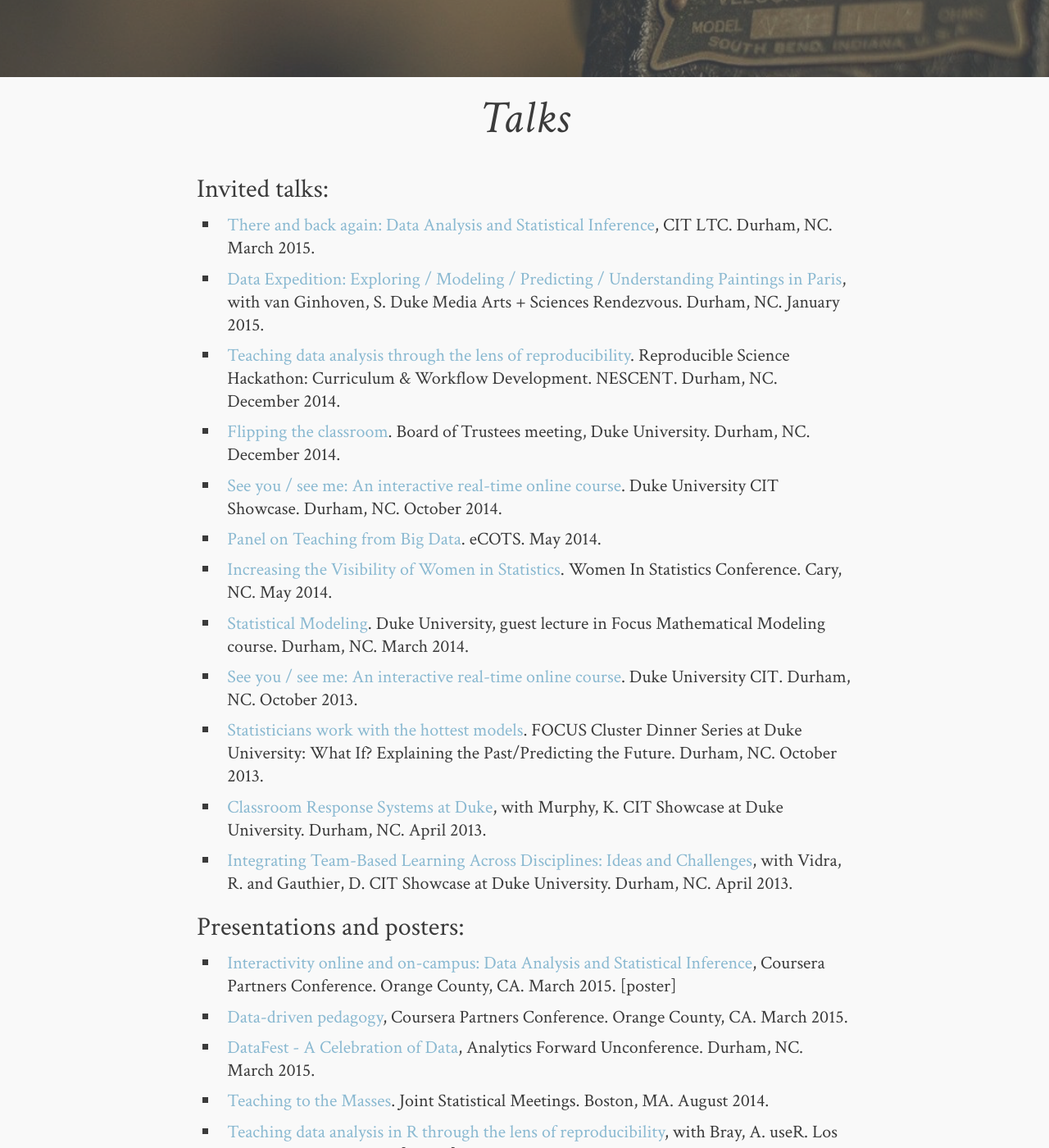
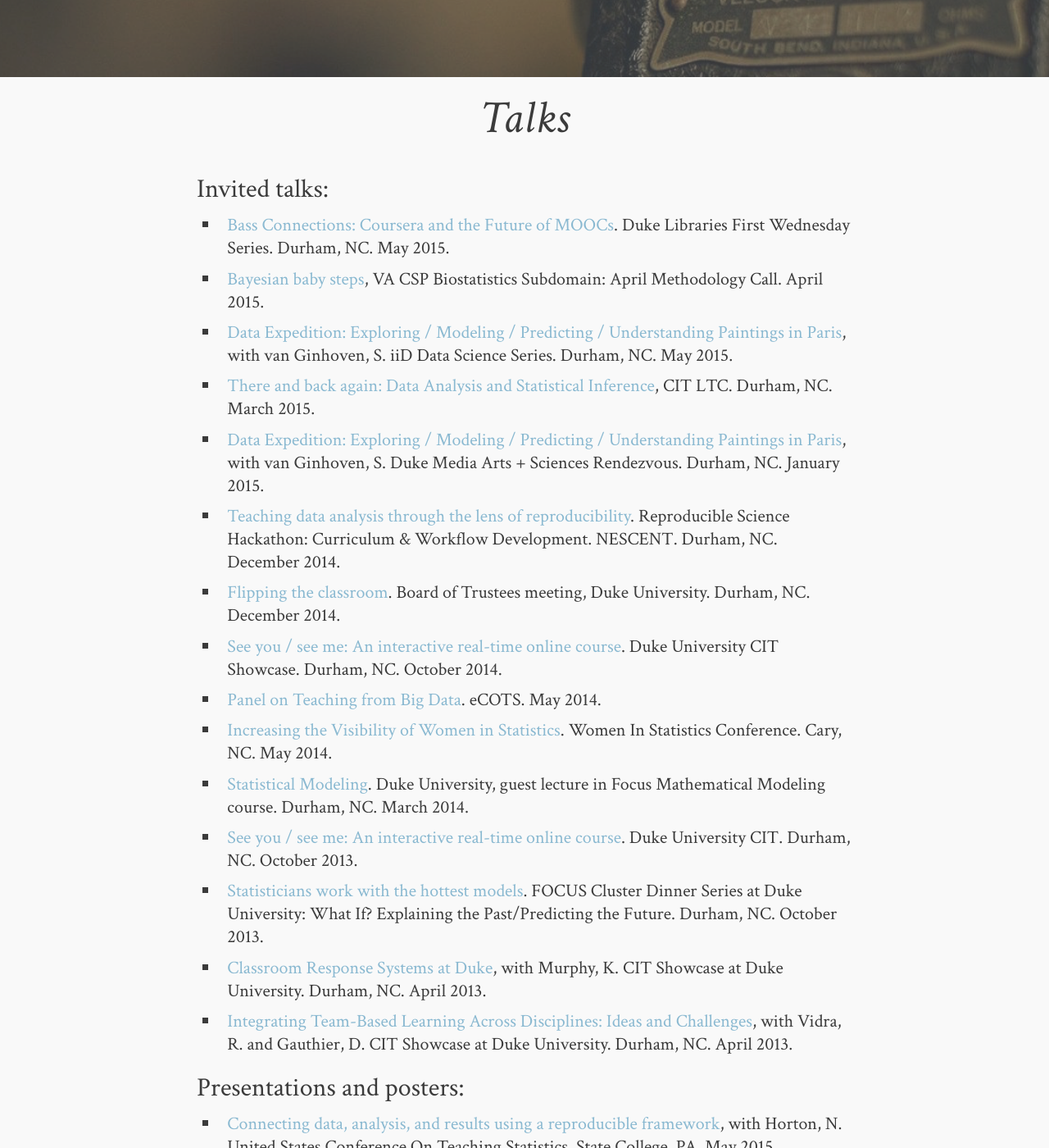
Before and after one commit to mine-cetinkaya-rundel/duke_statsci_homepage, a Jekyll site: the page built from talks.md, in a window 1280 px wide and 1400 px high, scrolled down 456 px. Shown: the whole window at 82% size. Built offline with Jekyll 4.4.1, drawn with Linux system fonts in a browser that asks for light colours; nearby versions of some CDN libraries; comment, search, counter and statistics services are not loaded; some of the changed text lies outside the part shown.

Commit message:
update talks and teaching

```diff
--- a/talks.md
+++ b/talks.md
@@ -8,6 +8,12 @@ image:
 ---
 
 ### Invited talks:
+
+* [Bass Connections: Coursera and the Future of MOOCs](https://www.dropbox.com/s/nsay66h8053nn02/library_firstwed_may15.pdf?dl=0). Duke Libraries First Wednesday Series. Durham, NC. May 2015.
+
+* [Bayesian baby steps](https://bitly.com/bayesian_baby_steps), VA CSP Biostatistics Subdomain: April Methodology Call. April 2015.
+
+* [Data Expedition: Exploring / Modeling / Predicting / Understanding Paintings in Paris](https://www.dropbox.com/s/q43654i6qap34ud/datascisem_dataexpedition_Apr15.pdf?dl=0), with van Ginhoven, S. iiD Data Science Series. Durham, NC. May 2015.
 
 * [There and back again: Data Analysis and Statistical Inference](https://www.dropbox.com/s/uulfaob31yznz86/cit_ltc_march15.pdf?dl=0), CIT LTC. Durham, NC. March 2015.
 
@@ -36,6 +42,11 @@ image:
 
 ### Presentations and posters:
 
+
+* [Connecting data, analysis, and results using a reproducible framework](https://bitly.com/reproduce_uscots15_slides), with Horton, N. United States Conference On Teaching Statistics. State College, PA. May 2015.
+
+* [Raising better scientsts](https://bitly.com/reproduce_uscots15_slides). Duke Tech Expo 2015. Durham, NC. April 2015.
+
 * [Interactivity online and on-campus: Data Analysis and Statistical Inference](https://www.dropbox.com/s/dc6wh1o60uwd54h/cpc2015_poster.pdf?dl=0), Coursera Partners Conference. Orange County, CA. March 2015. [poster]
 
 * [Data-driven pedagogy](https://www.dropbox.com/s/xs1o66jdo4afnws/data_driven_mcr.pdf?dl=0), Coursera Partners Conference. Orange County, CA. March 2015.
```
Also changed, not shown: teaching.md (+2 -1 lines), 7 other files.
